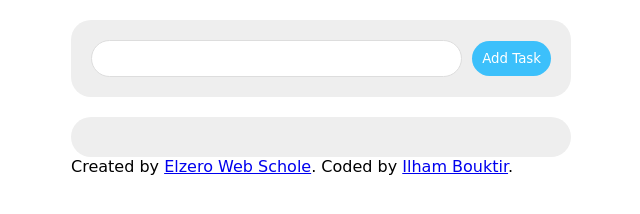
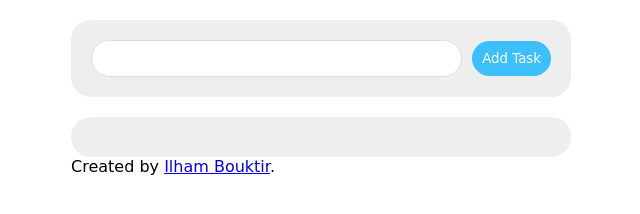
Before and after one commit to ilham-bouk/ToDo_List, a plain HTML site: page index.html in a window 1280 px wide. Shown: the whole page, without its empty margins (319-959 px from the left). Drawn offline with Linux system fonts and the light colour scheme.

Commit message:
Update index.html

```diff
--- a/index.html
+++ b/index.html
@@ -13,10 +13,7 @@
                 <input type="submit" class="add" value="Add Task">
             </div>
             <div class="tasks"></div>
-            <div class="attribution">
-                Created by <a href="#" target="_blank">Elzero Web Schole</a>.
-                Coded by <a href="https://github.com/ilham-bouk">Ilham Bouktir</a>.
-            </div>
+            <div class="attribution">Created by <a href="https://github.com/ilham-bouk">Ilham Bouktir</a>.</div>
         </div>
         <script src="main.js"></script>
     </body>
```
